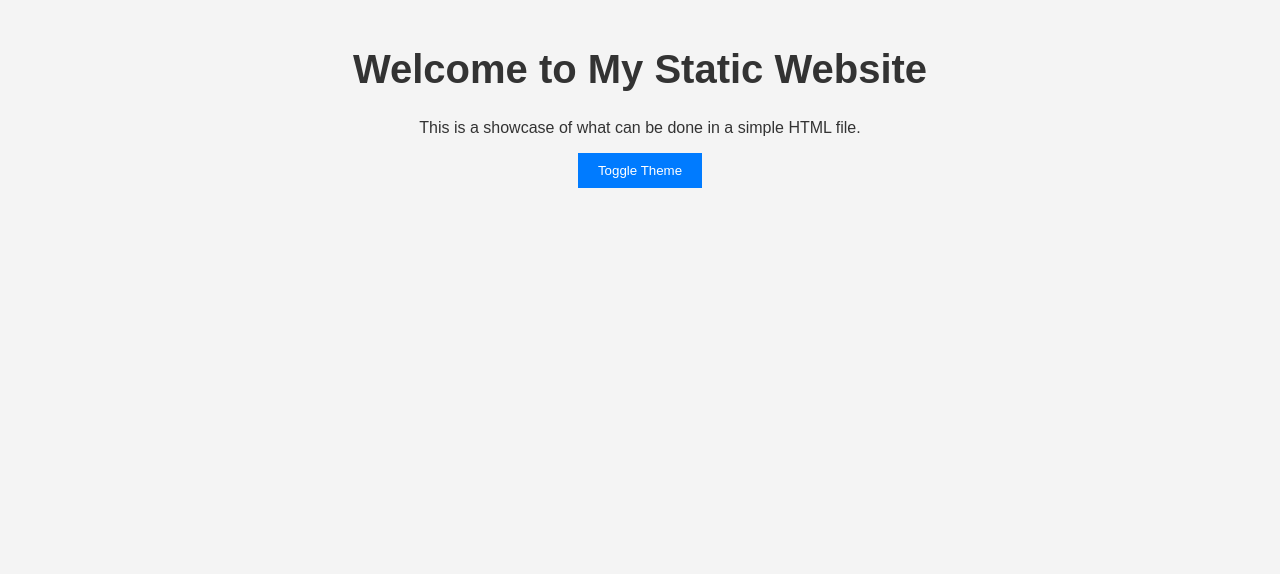
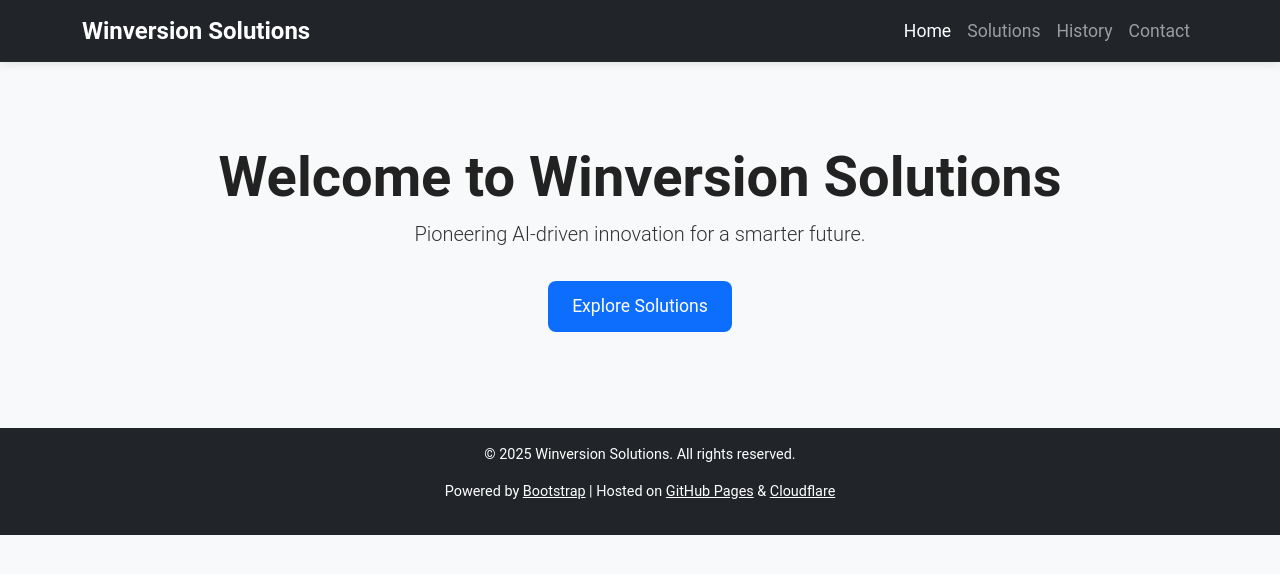
Before and after one commit to illia-shapovalov/winversion-web, a plain HTML site: page index.html in a window 1280 px wide. Drawn offline with nearby package versions, Linux system fonts and the light colour scheme.

Commit message:
grok-1-done

```diff
--- /dev/null
+++ b/assets/css/style.css
@@ -0,0 +1,57 @@
+/* Custom Theme */
+body {
+    font-family: 'Roboto', sans-serif; /* Clean, modern font */
+    background-color: #f8f9fa;
+    color: #333;
+}
+
+.navbar {
+    box-shadow: 0 2px 10px rgba(0, 0, 0, 0.1);
+    transition: background-color 0.3s ease;
+}
+
+.navbar-brand {
+    font-size: 1.5rem;
+    font-weight: 700;
+}
+
+.nav-link {
+    font-size: 1.1rem;
+    padding: 0.5rem 1rem;
+    transition: color 0.3s ease;
+}
+
+.nav-link:hover {
+    color: #0d6efd; /* Bootstrap primary color */
+}
+
+.btn-primary {
+    background-color: #0d6efd;
+    border: none;
+    padding: 0.75rem 1.5rem;
+    font-size: 1.1rem;
+    transition: transform 0.2s ease;
+}
+
+.btn-primary:hover {
+    transform: scale(1.05);
+}
+
+footer {
+    font-size: 0.9rem;
+}
+
+h1, h2 {
+    font-weight: 700;
+    color: #222;
+}
+
+/* Responsive Adjustments */
+@media (max-width: 768px) {
+    .navbar-brand {
+        font-size: 1.2rem;
+    }
+    .nav-link {
+        font-size: 1rem;
+    }
+}
--- /dev/null
+++ b/assets/js/script.js
@@ -0,0 +1,13 @@
+// Ensure navbar collapse closes on link click (for mobile)
+document.addEventListener('DOMContentLoaded', () => {
+    const navLinks = document.querySelectorAll('.nav-link');
+    const navbarCollapse = document.querySelector('#navbarNav');
+
+    navLinks.forEach(link => {
+        link.addEventListener('click', () => {
+            if (navbarCollapse.classList.contains('show')) {
+                new bootstrap.Collapse(navbarCollapse).hide();
+            }
+        });
+    });
+});
--- a/index.html
+++ b/index.html
@@ -3,65 +3,49 @@
 <head>
     <meta charset="UTF-8">
     <meta name="viewport" content="width=device-width, initial-scale=1.0">
-    <title>Static Website Showcase</title>
-    <style>
-        :root {
-            --bg-color: #f4f4f4;
-            --text-color: #333;
-            --primary-color: #007bff;
-        }
-        body {
-            font-family: Arial, sans-serif;
-            margin: 0;
-            padding: 0;
-            background-color: var(--bg-color);
-            color: var(--text-color);
-            transition: background-color 0.3s, color 0.3s;
-        }
-        .container {
-            width: 80%;
-            margin: auto;
-            text-align: center;
-            padding: 20px;
-        }
-        h1 {
-            font-size: 2.5em;
-            animation: fadeIn 1.5s;
-        }
-        .btn {
-            display: inline-block;
-            padding: 10px 20px;
-            background: var(--primary-color);
-            color: white;
-            border: none;
-            cursor: pointer;
-            transition: transform 0.3s;
-        }
-        .btn:hover {
-            transform: scale(1.1);
-        }
-        .dark-mode {
-            --bg-color: #222;
-            --text-color: #fff;
-            --primary-color: #ff9800;
-        }
-        @keyframes fadeIn {
-            from { opacity: 0; }
-            to { opacity: 1; }
-        }
-    </style>
+    <title>Winversion Solutions - AI Innovation</title>
+    <!-- Bootstrap CSS (CDN) -->
+    <link href="https://cdn.jsdelivr.net/npm/bootstrap@5.3.3/dist/css/bootstrap.min.css" rel="stylesheet" integrity="sha384-QWTKZyjpPEjISv5WaRU9OFeRpok6YctnYmDr5pNlyT2bRjXh0JMhjY6hW+ALEwIH" crossorigin="anonymous">
+    <!-- Custom CSS -->
+    <link rel="stylesheet" href="assets/css/style.css">
 </head>
 <body>
-    <div class="container">
-        <h1>Welcome to My Static Website</h1>
-        <p>This is a showcase of what can be done in a simple HTML file.</p>
-        <button class="btn" onclick="toggleTheme()">Toggle Theme</button>
-    </div>
+    <!-- Navigation -->
+    <nav class="navbar navbar-expand-lg navbar-dark bg-dark fixed-top">
+        <div class="container">
+            <a class="navbar-brand" href="index.html">Winversion Solutions</a>
+            <button class="navbar-toggler" type="button" data-bs-toggle="collapse" data-bs-target="#navbarNav" aria-controls="navbarNav" aria-expanded="false" aria-label="Toggle navigation">
+                <span class="navbar-toggler-icon"></span>
+            </button>
+            <div class="collapse navbar-collapse" id="navbarNav">
+                <ul class="navbar-nav ms-auto">
+                    <li class="nav-item"><a class="nav-link active" href="index.html">Home</a></li>
+                    <li class="nav-item"><a class="nav-link" href="solutions.html">Solutions</a></li>
+                    <li class="nav-item"><a class="nav-link" href="history.html">History</a></li>
+                    <li class="nav-item"><a class="nav-link" href="contact.html">Contact</a></li>
+                </ul>
+            </div>
+        </div>
+    </nav>
 
-    <script>
-        function toggleTheme() {
-            document.body.classList.toggle('dark-mode');
-        }
-    </script>
+    <!-- Main Content -->
+    <main class="container my-5 pt-5">
+        <section class="text-center py-5">
+            <h1 class="display-4 fw-bold">Welcome to Winversion Solutions</h1>
+            <p class="lead">Pioneering AI-driven innovation for a smarter future.</p>
+            <a href="solutions.html" class="btn btn-primary btn-lg mt-3">Explore Solutions</a>
+        </section>
+    </main>
+
+    <!-- Footer -->
+    <footer class="bg-dark text-white text-center py-3">
+        <p>&copy; 2025 Winversion Solutions. All rights reserved.</p>
+        <p>Powered by <a href="https://getbootstrap.com/" target="_blank" class="text-white">Bootstrap</a> | Hosted on <a href="https://pages.github.com/" target="_blank" class="text-white">GitHub Pages</a> & <a href="https://www.cloudflare.com/" target="_blank" class="text-white">Cloudflare</a></p>
+    </footer>
+
+    <!-- Bootstrap JS (CDN) -->
+    <script src="https://cdn.jsdelivr.net/npm/bootstrap@5.3.3/dist/js/bootstrap.bundle.min.js" integrity="sha384-YvpcrYf0tY3lHB60NNkmXc5s9fDVZLESaAA55NDzOxhy9GkcIdslK1eN7N6jIeHz" crossorigin="anonymous"></script>
+    <!-- Custom JS -->
+    <script src="assets/js/script.js"></script>
 </body>
 </html>
```
Also changed, not shown: contact.html (added, +24 -0 lines), history.html (added, +11 -0 lines), solutions.html (added, +31 -0 lines).
